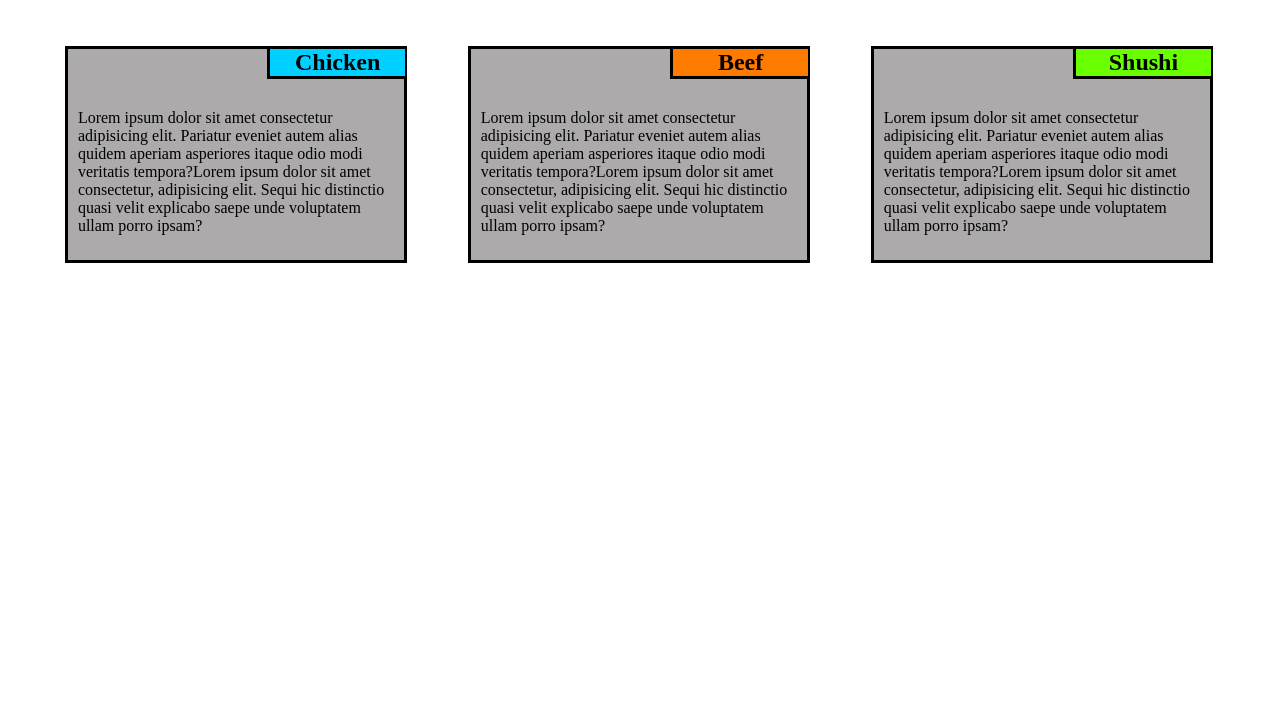
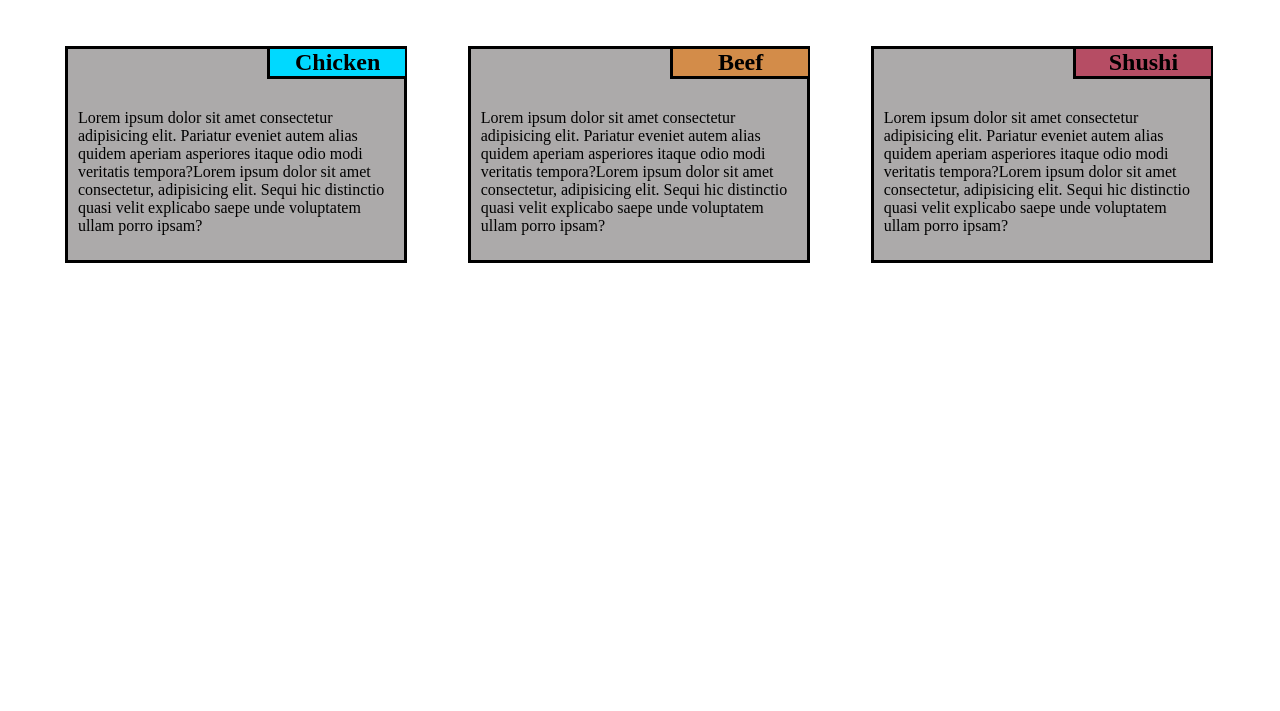
Before and after one commit to sidramwaseem/module-2-solution, a plain HTML site: page index.html in a window 1280 px wide. Shown: the part 89-800 px from the top of the page. Drawn offline with Linux system fonts and the light colour scheme.

Commit message:
final commits

```diff
--- a/style.css
+++ b/style.css
@@ -33,15 +33,15 @@ p {
 }
 
 #item-1 > h2{
-  background-color: rgb(0, 208, 255);
+  background-color: rgb(0, 217, 255);
 }
 
 #item-2 > h2{
-  background-color: rgb(255, 123, 0);
+  background-color: rgb(211, 140, 73);
 }
 
 #item-3 > h2{
-  background-color: rgb(106, 255, 0);
+  background-color: rgb(182, 77, 100);
 }
 
 @media only screen and (max-width:767px){
```
